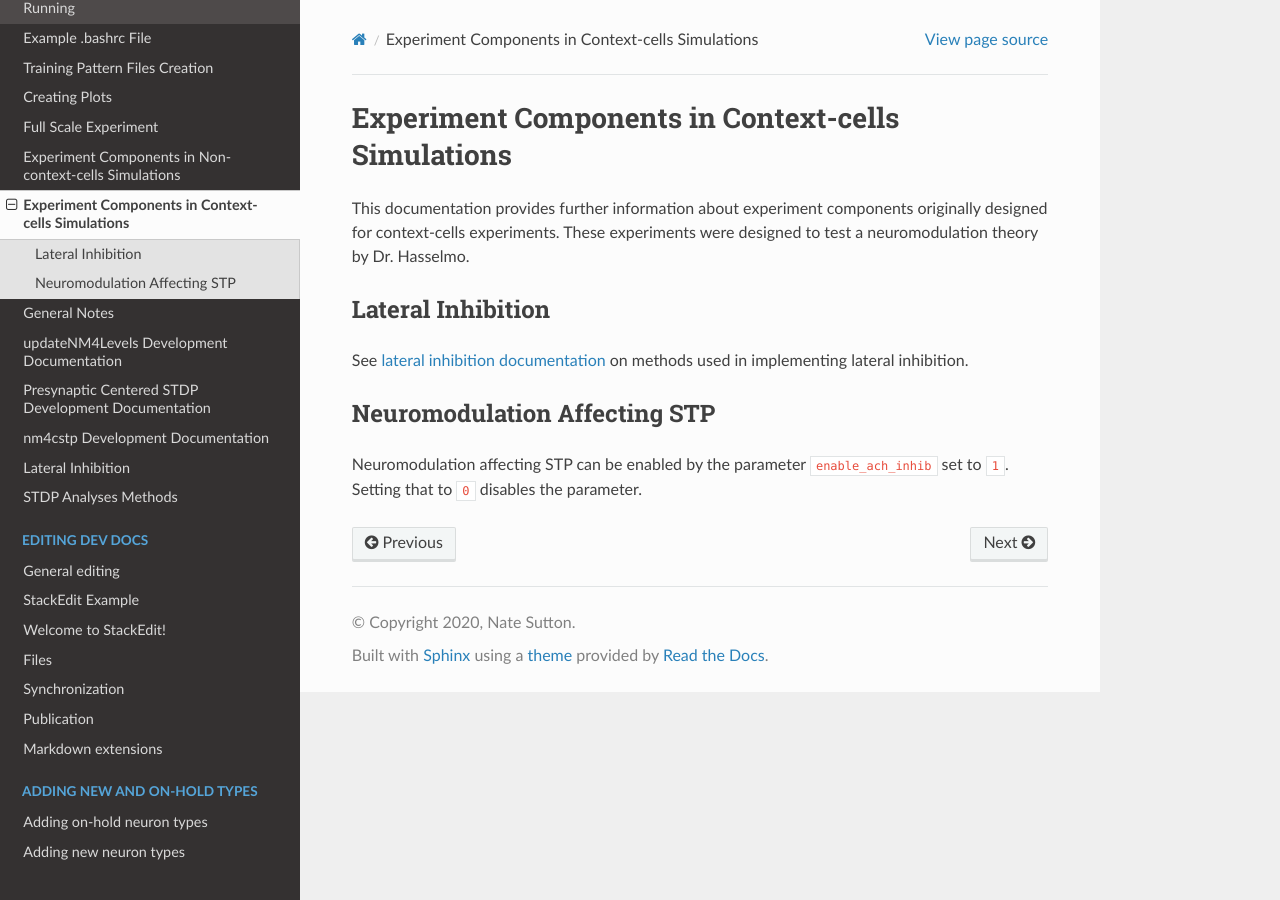
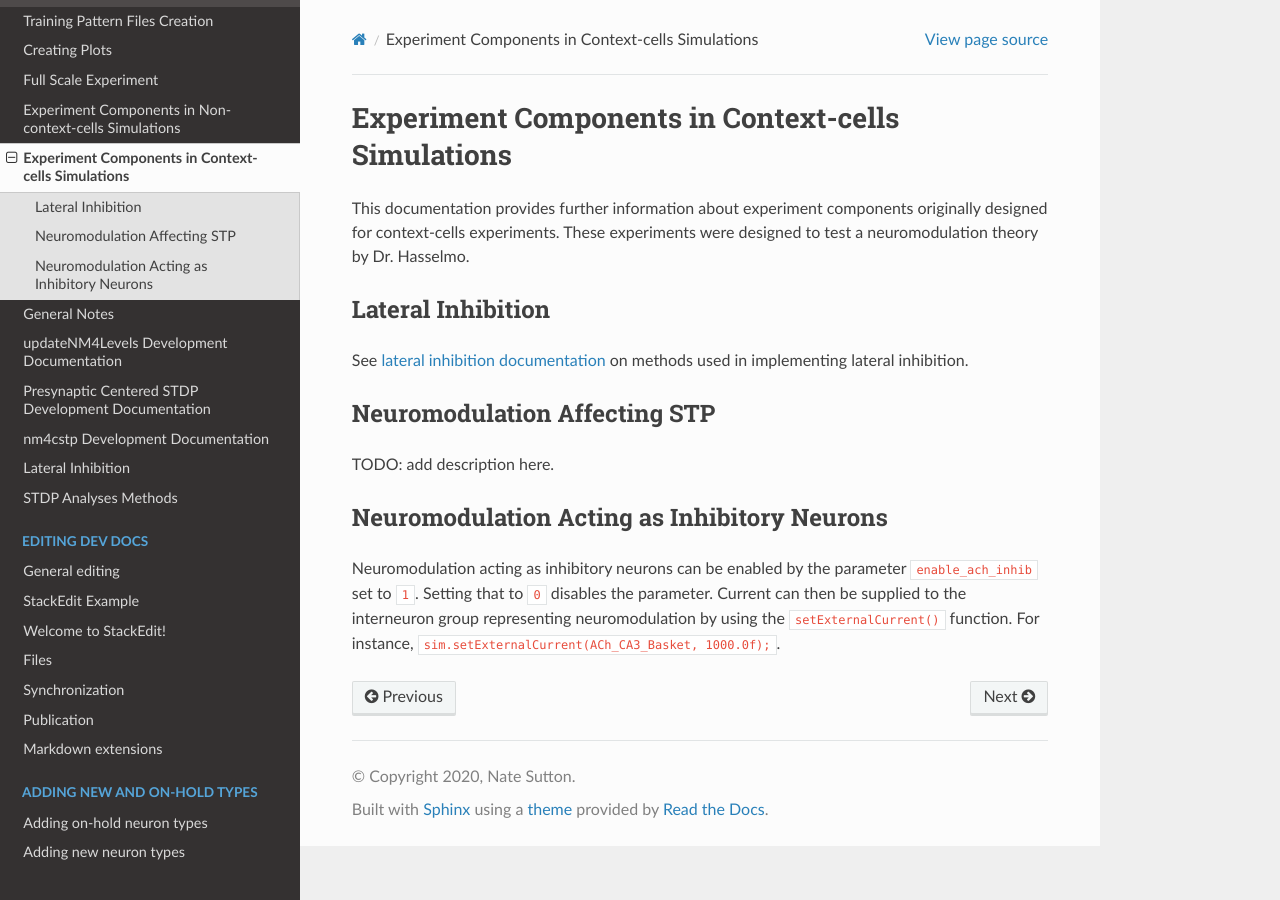
Before and after one commit to Hippocampome-Org/hco_dev_docs, a Sphinx documentation site: the page built from docs/oblomem/context-cells_exp.md, in a window 1280 px wide. Built offline with Sphinx 7.4.7 and the Read the Docs theme 3.1.0, drawn with Linux system fonts in a browser that asks for light colours; some of the changed text lies outside the part shown.

Commit message:
updated oblomem doc

```diff
--- a/docs/oblomem/context-cells_exp.md
+++ b/docs/oblomem/context-cells_exp.md
@@ -9,4 +9,8 @@ See [lateral inhibition documentation](https://hco-dev-docs.readthedocs.io/en/la
 
 ## Neuromodulation Affecting STP
 
-Neuromodulation affecting STP can be enabled by the parameter `enable_ach_inhib` set to `1`. Setting that to `0` disables the parameter.
+TODO: add description here.
+
+## Neuromodulation Acting as Inhibitory Neurons
+
+Neuromodulation acting as inhibitory neurons can be enabled by the parameter `enable_ach_inhib` set to `1`. Setting that to `0` disables the parameter. Current can then be supplied to the interneuron group representing neuromodulation by using the `setExternalCurrent()` function. For instance, `sim.setExternalCurrent(ACh_CA3_Basket, 1000.0f);`.
```
